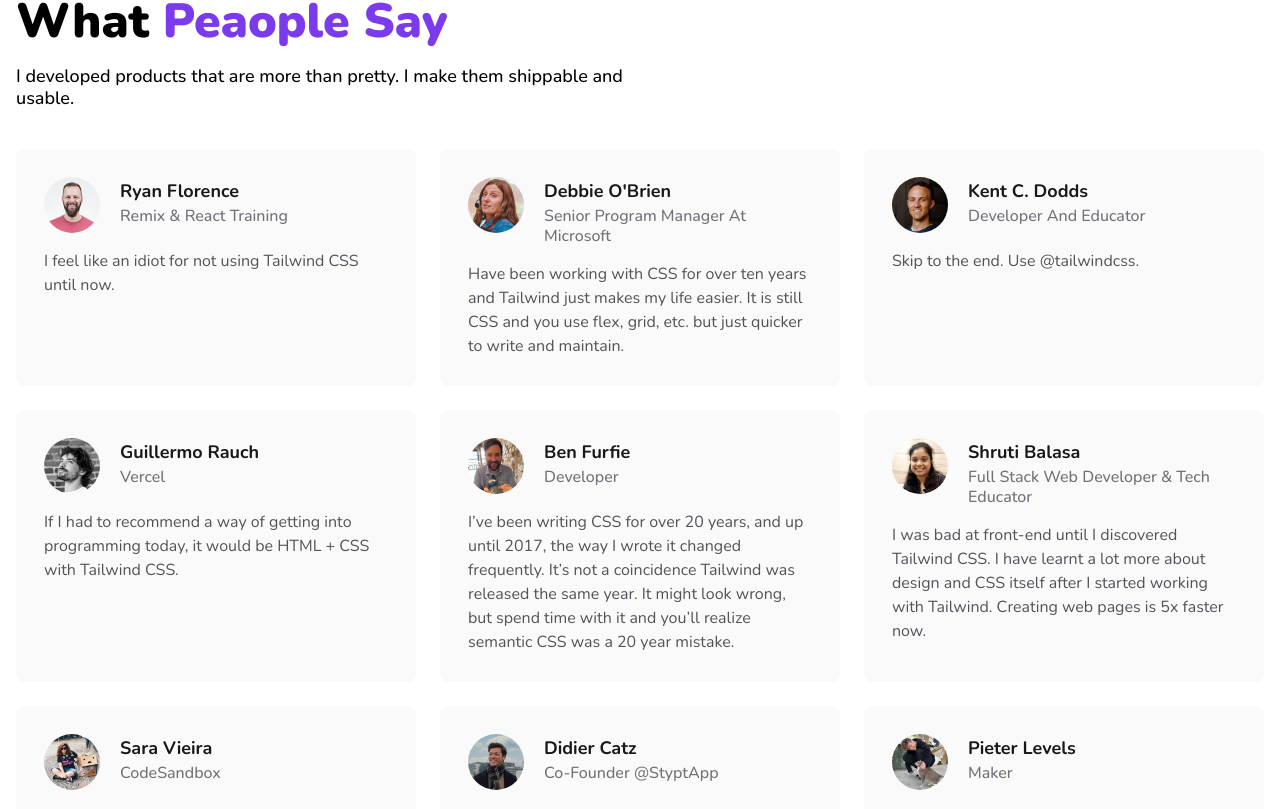
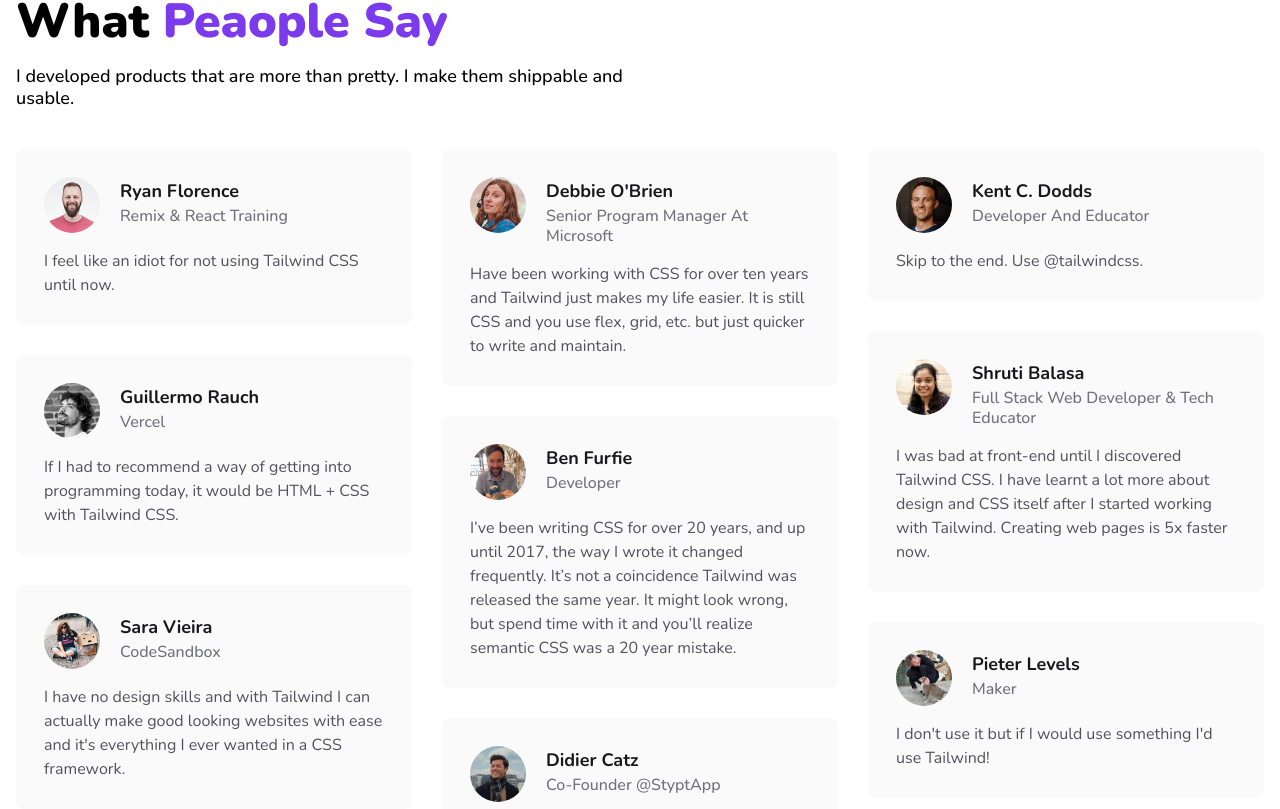
Before and after one commit to MateuszLesisz/portfolio-website, a Next.js app: page / in a window 1280 px wide. Shown: the part 3140-3949 px from the top of the page. Built offline with nearby package versions, Linux system fonts and the light colour scheme.

Commit message:
masonry layout

```diff
--- a/app/globals.css
+++ b/app/globals.css
@@ -13,3 +13,20 @@
   --background: black;
   --foreground: white;
 }
+
+.my-masonry-grid {
+  display: -webkit-box; /* Not needed if autoprefixing */
+  display: -ms-flexbox; /* Not needed if autoprefixing */
+  display: flex;
+  margin-left: -30px; /* gutter size offset */
+  width: auto;
+}
+.my-masonry-grid_column {
+  padding-left: 30px; /* gutter size */
+  background-clip: padding-box;
+}
+
+/* Style your items */
+.my-masonry-grid_column > div { /* change div to reference your elements you put in <Masonry> */
+  margin-bottom: 30px;
+}
--- a/components/Reviews.js
+++ b/components/Reviews.js
@@ -1,7 +1,9 @@
+"use client";
 import SectionWrapper from "@/components/SectionWrapper";
 import data from "@/data/reviews";
 import Heading from "@/components/Heading";
 import Image from "next/image";
+import Masonry from "react-masonry-css";
 
 const Reviews = () => {
     return (
@@ -18,7 +20,15 @@
             <p className="text-lg font-medium w-full lg:w-6/12 mb-10 mt-5 leading-[22px]">
                 I developed products that are more than pretty. I make them shippable and usable.
             </p>
-            <div className="grid grid-cols-1 md:grid-cols-2 lg:grid-cols-3 gap-6">
+            <Masonry
+                breakpointCols={{
+                    default: 3,
+                    1200: 3,
+                    1000: 2,
+                    700: 1
+                }}
+                className="my-masonry-grid"
+                columnClassName="my-masonry-grid_column">
                 {data.map(rating => (
                     <div key={rating.id} className="bg-zinc-50 dark:bg-zinc-900 rounded-lg p-7 border-zinc-100
                     dark:border-zinc-800">
@@ -46,7 +56,7 @@
                         </p>
                     </div>
                 ))}
-            </div>
+            </Masonry>
         </SectionWrapper>
     )
 }
--- a/package.json
+++ b/package.json
@@ -14,7 +14,8 @@
     "next-themes": "^0.4.4",
     "react": "^19.0.0",
     "react-dom": "^19.0.0",
-    "react-icons": "^5.4.0"
+    "react-icons": "^5.4.0",
+    "react-masonry-css": "^1.0.16"
   },
   "devDependencies": {
     "postcss": "^8",
```
Also changed, not shown: 1 other file (tests, documents, lock files or other folders).
